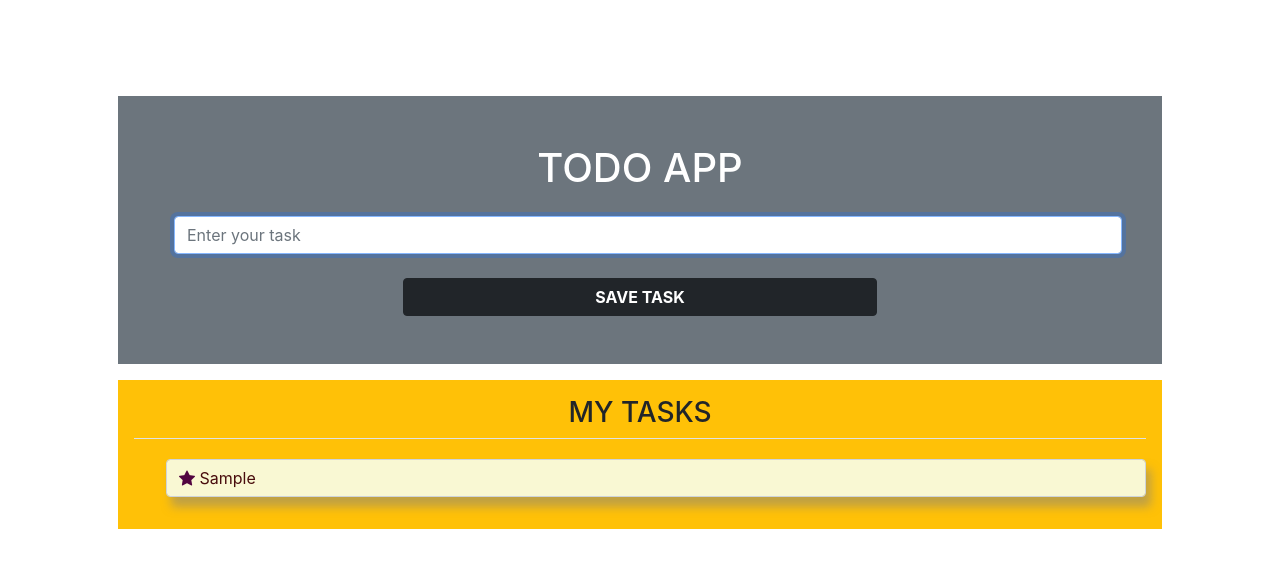
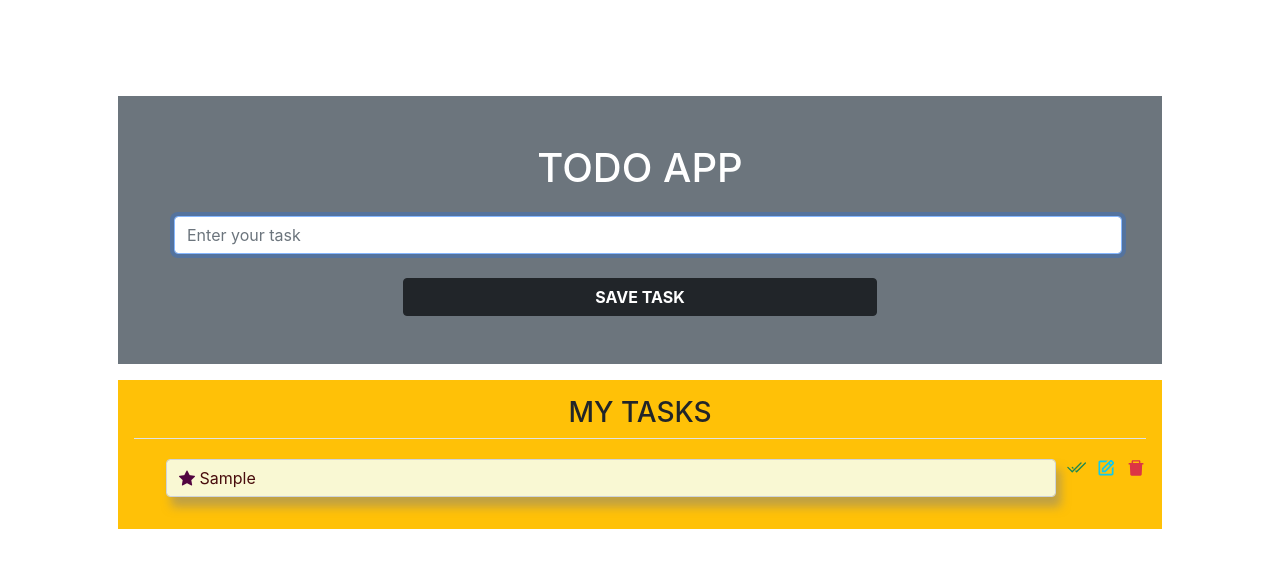
Before and after one commit to adish-ct/Todo-React-JS, a React (Create React App) app in the folder todo-app/: page / in a window 1280 px wide. Both pictures are taken after typing "Sample" into the empty fields and a click on the button "SAVE TASK". Shown: the top 568 px of the page. Built offline with nearby package versions, Linux system fonts and the light colour scheme.

Commit message:
todo css updated

```diff
--- a/todo-app/package.json
+++ b/todo-app/package.json
@@ -8,6 +8,7 @@
     "@testing-library/user-event": "^13.5.0",
     "react": "^18.2.0",
     "react-dom": "^18.2.0",
+    "react-icons": "^4.11.0",
     "react-scripts": "5.0.1",
     "web-vitals": "^2.1.4"
   },
--- a/todo-app/src/components/Todo.jsx
+++ b/todo-app/src/components/Todo.jsx
@@ -1,4 +1,7 @@
 import React, { useState, useEffect, useRef } from 'react'
+import { BiEdit } from 'react-icons/bi'
+import { AiFillDelete } from 'react-icons/ai'
+import { BsCheck2All } from 'react-icons/bs'
 import './css/Todo.css'
 
 function Todo(props) {
@@ -36,7 +39,21 @@ function Todo(props) {
                     <h3>MY TASKS</h3>
                 </div>
                 <ul className='text-left'>
-                    {todo.map((task) => <li className='form-control task-control'><span className='icon-content'><i className="bi bi-star-fill"></i></span> {task} </li>)}
+                    {todo.map((task) => (
+                        <div className='todo-task'>
+                            <li className='form-control task-control'>
+                                <span className='icon-content'>
+                                    <i className="bi bi-star-fill"></i>
+                                </span> {task}
+                            </li>
+                            <div className='todo-icons text-success'>
+                                <BsCheck2All className='icons' id='complete' onClick={() => console.log('complete')} title='Complete' />
+                                <BiEdit className='icons text-info' title='Edit' id='edit' onClick={() => console.log('edit')} />
+                                <AiFillDelete className='icons text-danger' title='Delete' id='delete' onClick={() => console.log('delete')} />
+                            </div>
+                        </div>
+                    )
+                    )}
                 </ul>
             </div>
         </div>
--- a/todo-app/src/components/css/Todo.css
+++ b/todo-app/src/components/css/Todo.css
@@ -9,3 +9,20 @@
 .icon-content {
   color: rgb(82, 5, 64);
 }
+.todo-task {
+  display: flex;
+  gap: 10px;
+  justify-content: space-between;
+  align-items: center;
+}
+.todo-icons {
+  display: flex;
+  gap: 10px;
+  font-size: 15px;
+  align-items: center;
+}
+.icons {
+  font-size: 20px;
+  margin-top: auto;
+  cursor: pointer;
+}
```
Also changed, not shown: 1 other file (tests, documents, lock files or other folders).
